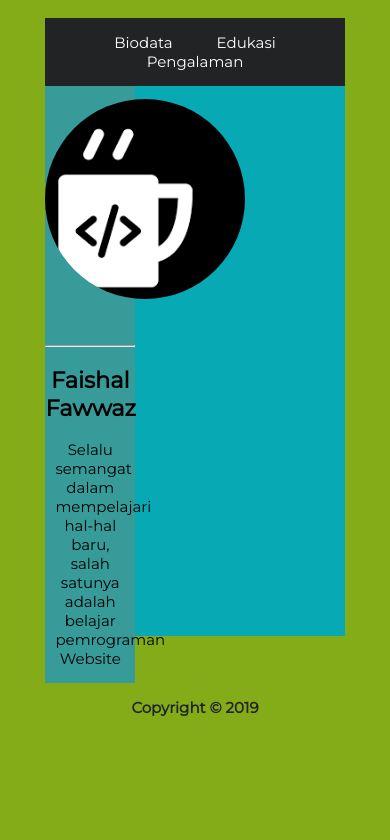
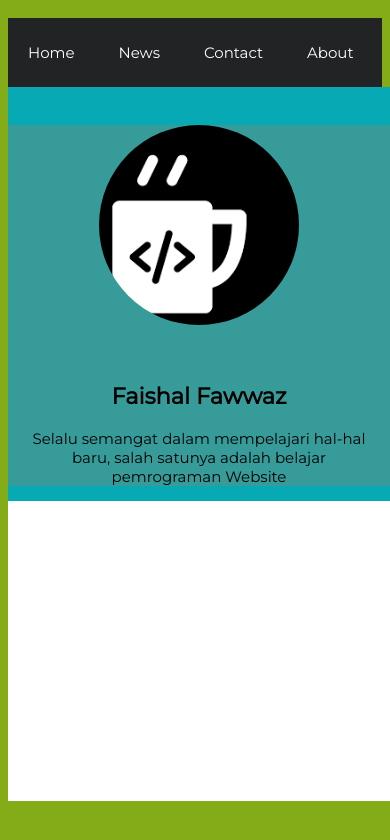
Before and after one commit to isaljob/LearnDicoding, a plain HTML site: page tugas-submission/index.html in a window 390 px wide. Drawn offline with Linux system fonts and the light colour scheme.

Commit message:
edit2 20190916

```diff
--- a/tugas-submission/index.html
+++ b/tugas-submission/index.html
@@ -11,9 +11,10 @@
         <div class="container">
             <div class="menu">
                 <ul>
-                    <li><a href="#">Biodata</a></li>
-                    <li><a href="#">Edukasi</a></li>
-                    <li><a href="#">Pengalaman</a></li>
+                    <li><a href="#">Home</a></li>
+                    <li><a href="#">News</a></li>
+                    <li><a href="#">Contact</a></li>
+                    <li><a href="#">About</a></li>
                 </ul>
             </div>
 
@@ -25,7 +26,6 @@
                 <div class="konten-kiri">
                     <img class="gambar" src="niomic.png" alt="logoniomic">
                     <br><br>
-                    <hr>
                     <h2 id="nama">Faishal Fawwaz</h2>
                     <p id="deskripsi" align="center">Selalu semangat dalam mempelajari hal-hal baru, salah satunya adalah belajar pemrograman Website</p>
                 </div>
--- a/tugas-submission/style.css
+++ b/tugas-submission/style.css
@@ -1,3 +1,7 @@
+/******************
+Oleh Faishal Fawwaz
+*******************/
+
 * {
     box-sizing: border-box;
 }
@@ -90,6 +94,7 @@ body {
         float: right;
         width: 70%;
         min-height: 550px;
+        background-color: white;
         background-size: cover;
     }
 
@@ -101,3 +106,90 @@ body {
     height: 50px;
     overflow: hidden;
 }
+
+/******************************************
+	Media - Responsive
+*******************************************/
+/* untuk lebar max 800px */
+@media screen and (max-width:768px){
+    .container{
+        width	: 100%;
+    }
+
+    .menu ul li {
+        margin-top      : 10px;
+        margin-bottom   : 10px;
+    }
+
+    .konten-kiri{
+        width	: 25%;
+        float   : left;
+    }
+
+    .konten-kanan{
+        width	: 75%;
+        float	: right;
+
+    }
+
+    img {
+        margin-top: 15%;
+        margin-left: auto;
+        margin-right: auto;
+        border-radius: 50%;
+        min-width: 100px;
+        min-height: 100px;
+        display: block;
+    }
+
+}
+
+/* untuk ukuran layar 700px kebawah */
+@media screen and (max-width: 640px) {
+
+.header,
+.footer{
+    text-align: center;
+}
+
+.contents {
+    margin: 0;
+    padding: 0;
+    position: absolute;
+    display: block;
+    overflow: hidden;
+    width: auto;
+}
+
+.konten-kiri {
+    margin: 0;
+    padding: 0;
+    width: auto;
+    float: none;
+    min-height: 200px;
+    display: block;
+    position: relative;
+}
+
+.konten-kanan {
+    margin: 0;
+    padding: 0;
+    width: auto;
+    float: none;
+    min-height: 300px;
+    display: block;
+    position: relative;
+}
+
+.gambar {
+    margin-top: 10%;
+    padding-top: 20%
+    /* margin-left: auto;
+    margin-right: auto; */
+    border-radius: 50%;
+    min-width: 75px;
+    min-height: 75px;
+    display: block;
+}
+
+}
--- a/tugas-submission2/style.css
+++ b/tugas-submission2/style.css
@@ -6,13 +6,16 @@
 
   /* Style the links inside the navigation bar */
   .topnav a {
-    float: left;
+    /* float: left; */
     display: block;
     color: #f2f2f2;
     text-align: center;
     padding: 14px 16px;
     text-decoration: none;
     font-size: 17px;
+
+    width: auto;
+    display: inline-block;
   }
 
   /* Change the color of links on hover */
```
